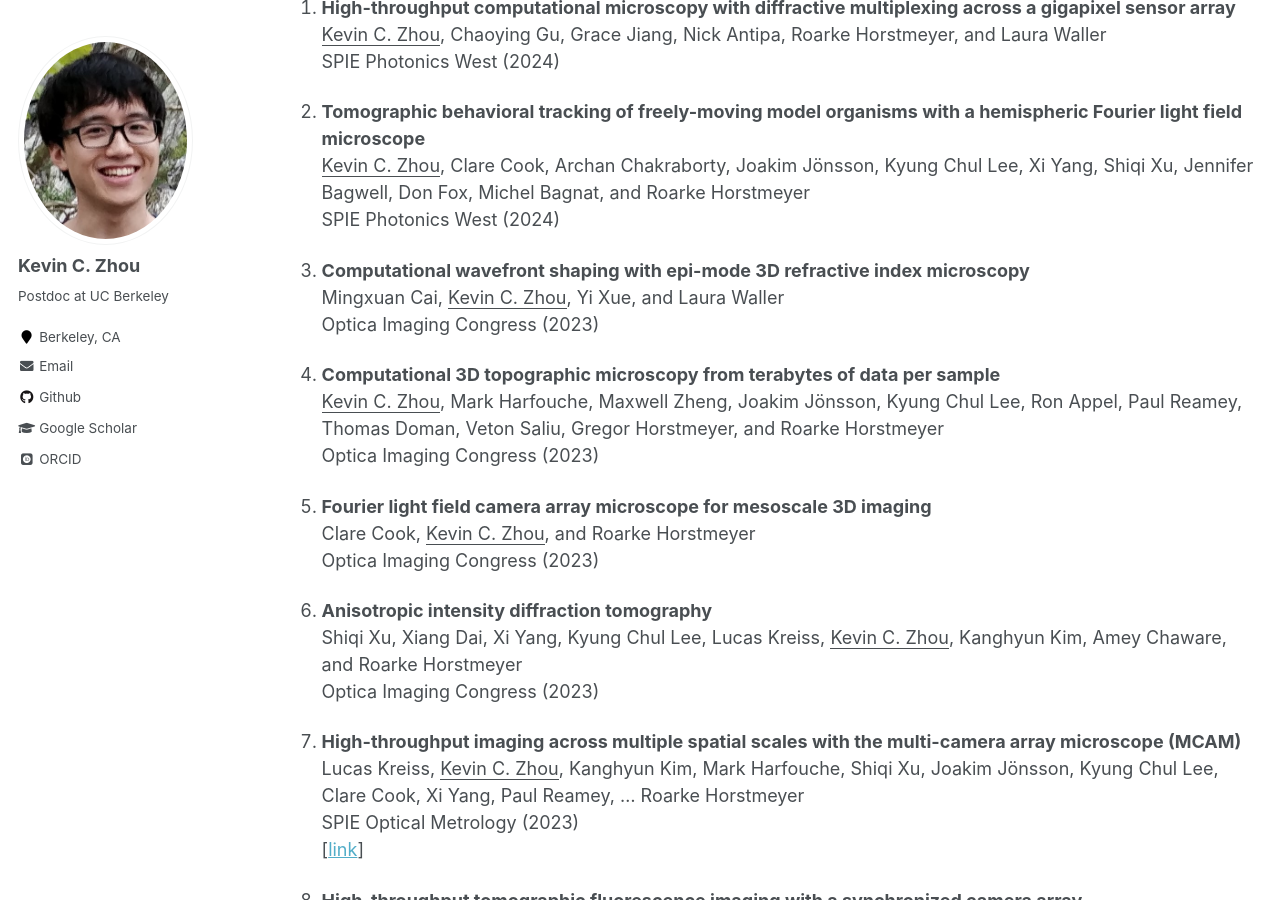
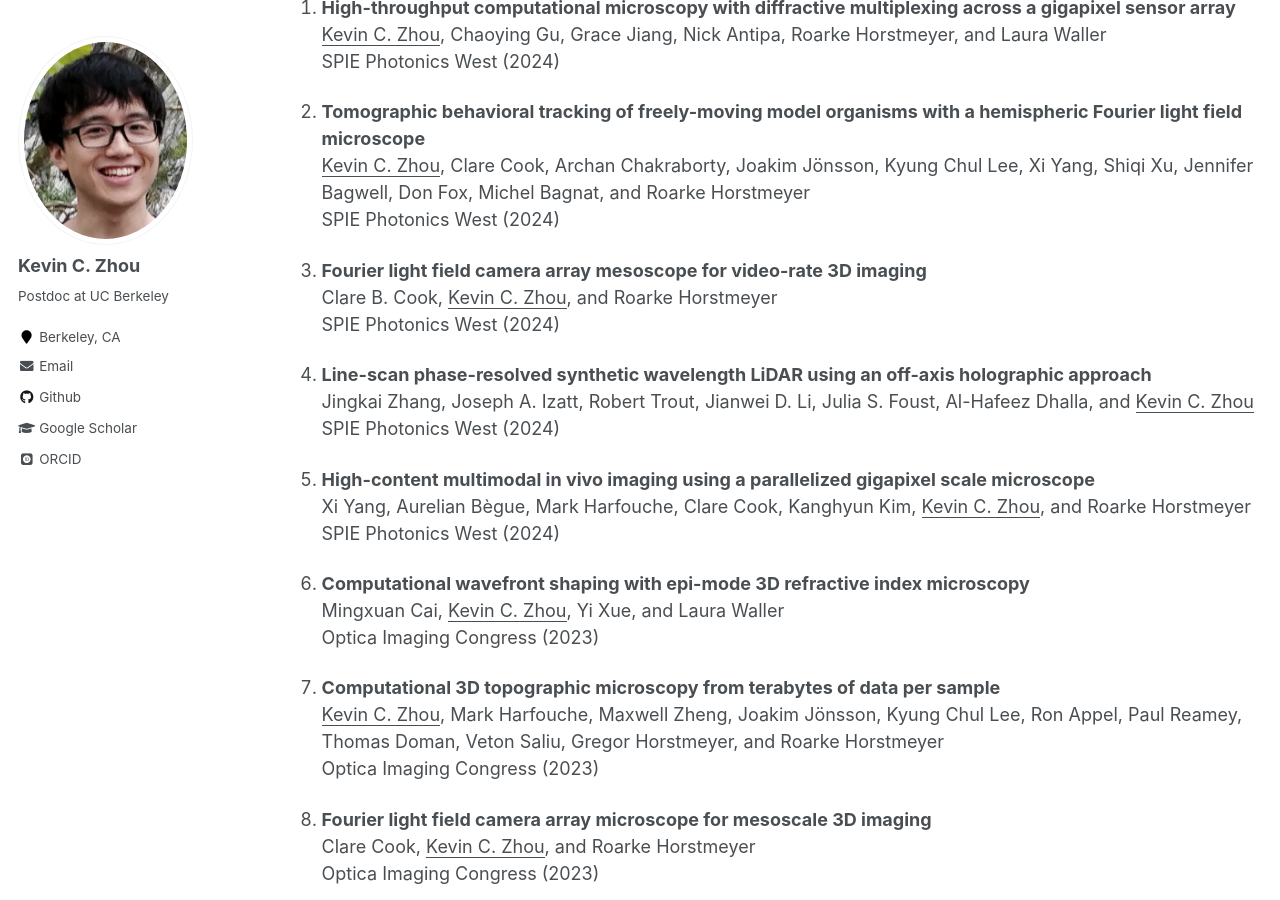
Before and after one commit to kevinczhou/kevinczhou.github.io, a Jekyll site: the page built from _pages/publications.md, in a window 1280 px wide and 900 px high, scrolled down 5735 px. Built offline with Jekyll 4.4.1, drawn with Linux system fonts in a browser that asks for light colours; some web fonts are replaced.

Commit message:
Update publications.md

```diff
--- a/_pages/publications.md
+++ b/_pages/publications.md
@@ -198,6 +198,18 @@ SPIE Photonics West (2024)
 <ins>Kevin C. Zhou</ins>, Clare Cook, Archan Chakraborty, Joakim Jönsson, Kyung Chul Lee, Xi Yang, Shiqi Xu, Jennifer Bagwell, Don Fox, Michel Bagnat, and Roarke Horstmeyer
 SPIE Photonics West (2024)
 
+1. **Fourier light field camera array mesoscope for video-rate 3D imaging**
+Clare B. Cook, <ins>Kevin C. Zhou</ins>, and Roarke Horstmeyer
+SPIE Photonics West (2024)
+
+1. **Line-scan phase-resolved synthetic wavelength LiDAR using an off-axis holographic approach**
+Jingkai Zhang, Joseph A. Izatt, Robert Trout, Jianwei D. Li, Julia S. Foust, Al-Hafeez Dhalla, and <ins>Kevin C. Zhou</ins>
+SPIE Photonics West (2024)
+
+1. **High-content multimodal in vivo imaging using a parallelized gigapixel scale microscope**
+Xi Yang, Aurelian Bègue, Mark Harfouche, Clare Cook, Kanghyun Kim, <ins>Kevin C. Zhou</ins>, and Roarke Horstmeyer
+SPIE Photonics West (2024)
+
 1. **Computational wavefront shaping with epi-mode 3D refractive index microscopy**
 Mingxuan Cai, <ins>Kevin C. Zhou</ins>, Yi Xue, and Laura Waller
 Optica Imaging Congress (2023)
```
